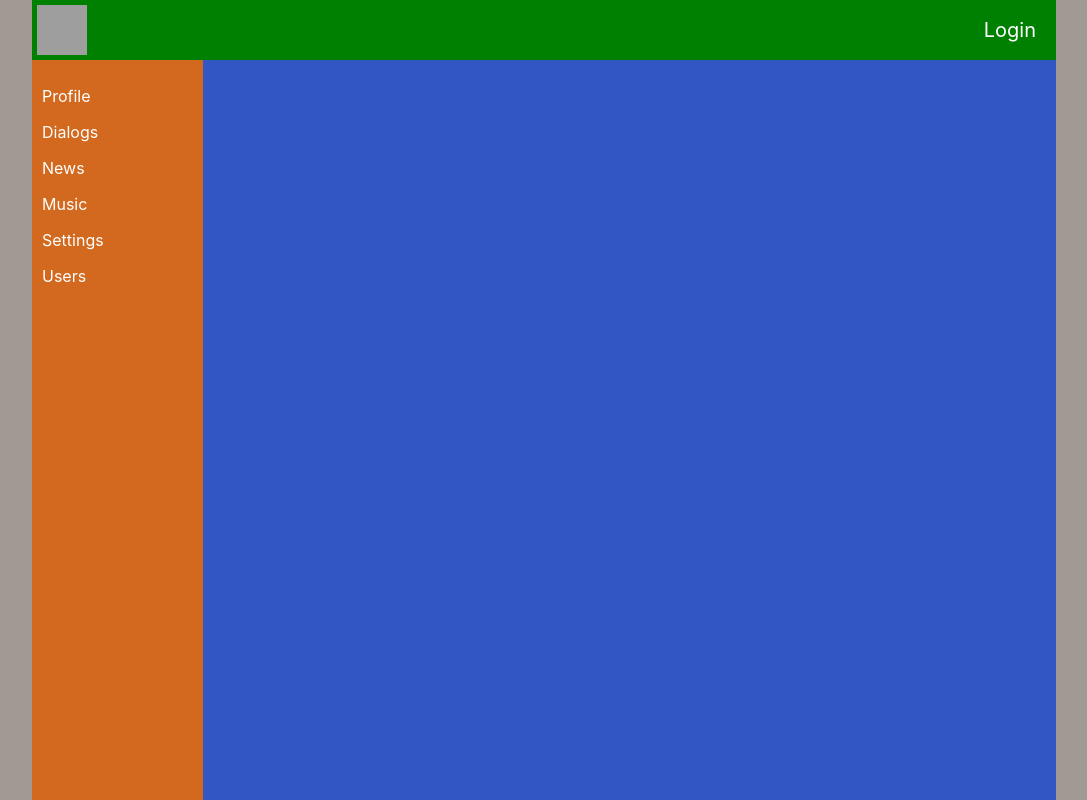
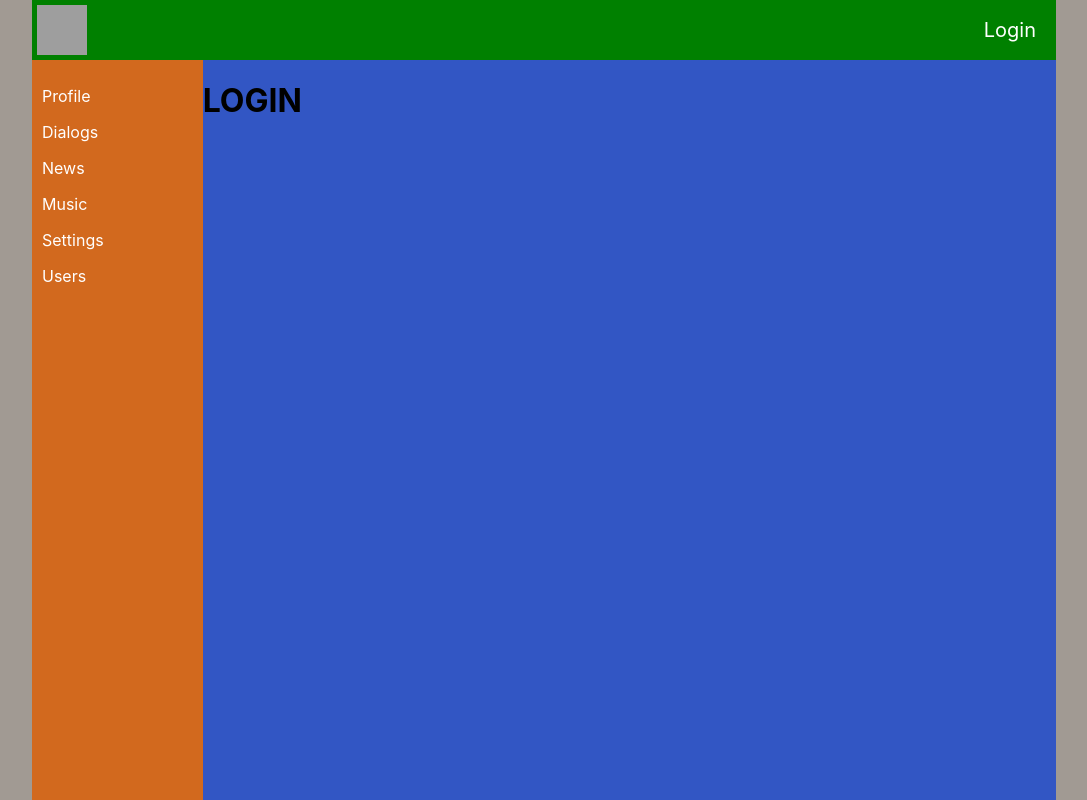
Before and after one commit to MadNake/ReactTest, a React (Create React App) app: page /login in a window 1280 px wide. Shown: the whole page, without its empty margins (96-1183 px from the left). Built offline with nearby package versions, Linux system fonts and the light colour scheme; no server answers; grey boxes are pictures that could not be loaded.

Commit message:
added redirect to login

```diff
--- a/src/App.js
+++ b/src/App.js
@@ -5,6 +5,7 @@
 import { Route, Routes } from "react-router-dom"
 import UsersContainer from './components/Users/UsersContainer';
 import ProfileContainer from './components/Profile/ProfileContainer';
+import Login from './components/Login/Login';
 
 
 function App() {
@@ -17,6 +18,7 @@
 					<Route path='/profile/:profileId?' element={<ProfileContainer />} />
 					<Route path='/dialogs/*' element={<DialogsContainer />} />
 					<Route path='/users' element={<UsersContainer />} />
+					<Route path='/login' element={<Login />} />
 				</Routes>
 			</div>
 		</div>
--- a/src/components/Dialogs/Dialogs.jsx
+++ b/src/components/Dialogs/Dialogs.jsx
@@ -1,6 +1,7 @@
 import s from "./Dialogs.module.css"
 import DialogLink from "./DialogLink/DialogLink"
 import Message from "./Message/Message"
+import { Navigate } from "react-router-dom";
 
 
 const Dialogs = (props) => {
@@ -21,6 +22,8 @@
 		let body = e.target.value;
 		props.updateNewMessageBody(body);
 	}
+
+	if (!props.isAuth) return <Navigate to="/login"/>
 
 	return (
 		<section className={s.dialogs}>
--- a/src/components/Dialogs/DialogsContainer.jsx
+++ b/src/components/Dialogs/DialogsContainer.jsx
@@ -5,6 +5,7 @@
 let mapStateToProps = (state) => {
 	return {
 		dialogsPage: state.dialogsPage,
+		isAuth: state.auth.isAuth,
 	}
 }
 
--- /dev/null
+++ b/src/components/Login/Login.jsx
@@ -0,0 +1,9 @@
+
+
+const Login = (props) => (
+<h1>LOGIN</h1>
+)
+
+
+
+export default Login
--- a/src/components/Profile/ProfileContainer.jsx
+++ b/src/components/Profile/ProfileContainer.jsx
@@ -2,7 +2,7 @@
 import Profile from "./Profile";
 import { connect } from "react-redux";
 import { getProfile } from "../../redux/profile-reducer";
-import { useLocation, useNavigate, useParams } from "react-router-dom";
+import { Navigate, useLocation, useNavigate, useParams } from "react-router-dom";
 
 class ProfileContainer extends React.Component {
 
@@ -25,6 +25,8 @@
 	}
 
 	render() {
+		if (!this.props.isAuth) return <Navigate to="/login"/>
+
 		return (
 			<Profile {...this.props} profile={this.props.profile} />
 		);
--- a/src/components/Users/UsersContainer.jsx
+++ b/src/components/Users/UsersContainer.jsx
@@ -3,6 +3,7 @@
 import React from "react";
 import Users from "./Users";
 import Preloader from "../common/Preloader/Preloader";
+import { Navigate } from "react-router-dom";
 
 // created container component
 
@@ -21,6 +22,9 @@
 
 	render() {
 		// return Functional/Presentation Component with props
+		if (!this.props.isAuth) return <Navigate to="/login"/>
+
+
 		return <>
 			{this.props.isFetching ? <Preloader /> : <Users totalUsersCount={this.props.totalUsersCount}
 				pageSize={this.props.pageSize}
@@ -43,6 +47,7 @@
 		currentPage: state.usersPage.currentPage,
 		isFetching: state.usersPage.isFetching,
 		followingInProgress: state.usersPage.followingInProgress,
+		isAuth: state.auth.isAuth,
 	}
 };
 // added state to Users component
```
